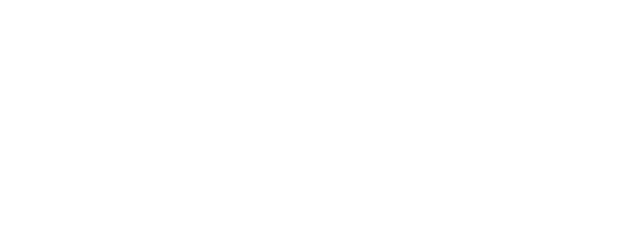
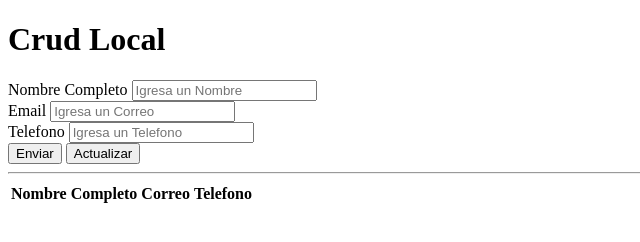
Before and after one commit to carlisse/crudLocal, a plain HTML site: page index.html in a window 1280 px wide. Shown: the whole page, without its empty margins (0-640 px from the left). Drawn offline with Linux system fonts and the light colour scheme.

Commit message:
cambio de forder

```diff
--- a/index.html
+++ b/index.html
@@ -7,3 +7,49 @@
     <link rel="stylesheet" href="style.css">
     <title>Document</title>
 </head>
+<body>
+    <header class="header">
+        <h1>Crud Local</h1>
+    </header>
+
+    <div class="container">
+        <div class="container-formulario">
+            <div class="row">
+                <form class="form" id="formulario">
+                    <div class="elem-group">
+                        <label class="form-label">Nombre Completo</label>
+                        <input type="name" id="inputName" placeholder="Igresa un Nombre">
+                    </div>
+                    <div class="elem-group">
+                        <label class="form-label">Email</label>
+                        <input type="email" id="inputEmail" placeholder="Igresa un Correo">
+                    </div>
+                    <div class="elem-group">
+                        <label class="form-label">Telefono</label>
+                        <input type="text" id="inputPhone" placeholder="Igresa un Telefono">
+                    </div>
+                    <button type="submit" class="btn" id="btnAdd" onclick="AddData()">Enviar</button>
+                    <button type="submit" class="btn" id="btnUpdate">Actualizar</button>
+                </form>
+            </div>
+            <hr>
+            <table class="table-datos" id="tableData">
+                <thead>
+                    <tr>
+                        <th>Nombre Completo</th>
+                        <th>Correo</th>
+                        <th>Telefono</th>
+                        <th></th>
+                    </tr>
+                </thead>
+            <tbody>
+
+            </tbody>
+            </table>
+        </div>
+
+    </div>
+
+  <script src="./app.js"></script>
+</body>
+</html>
```
